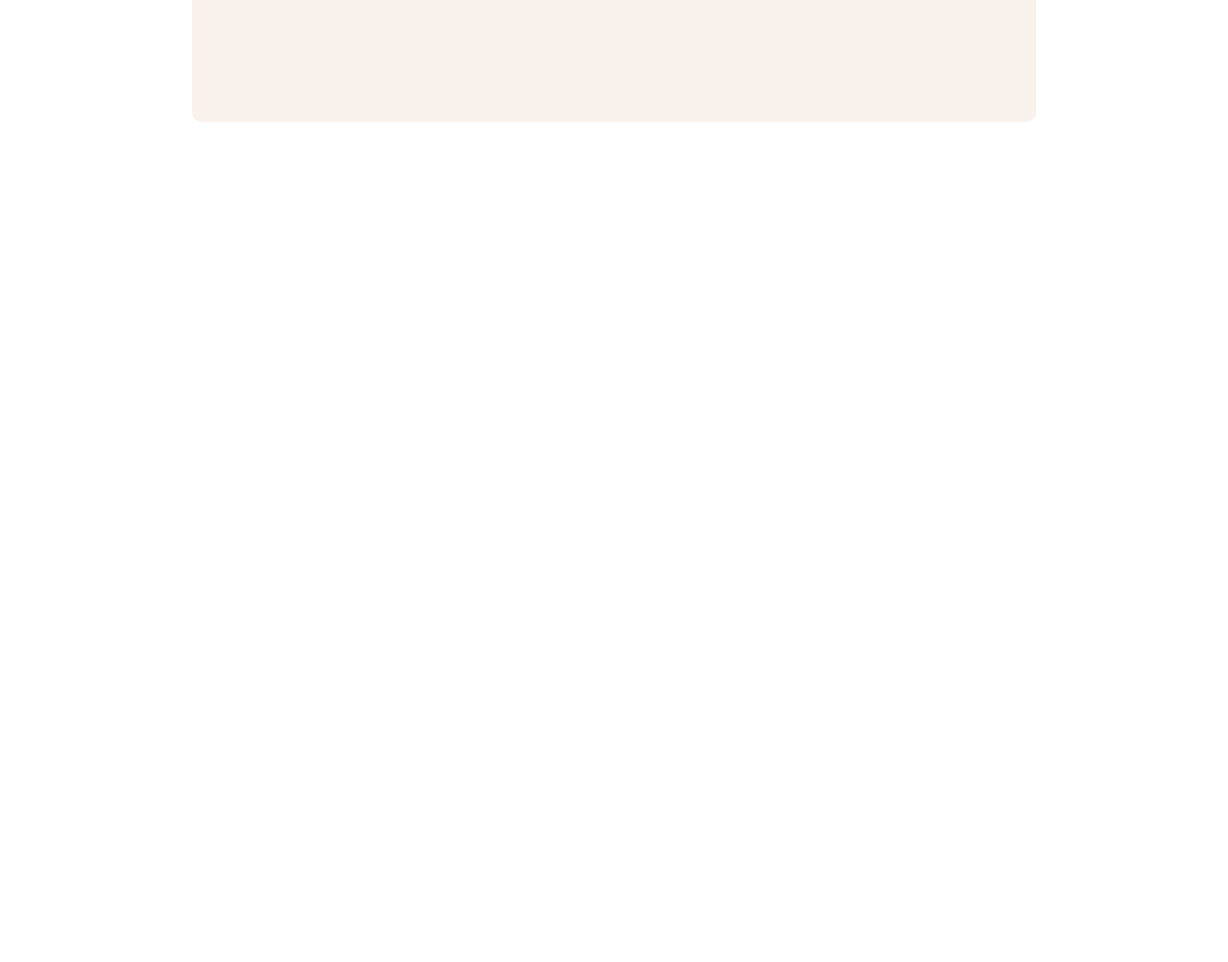
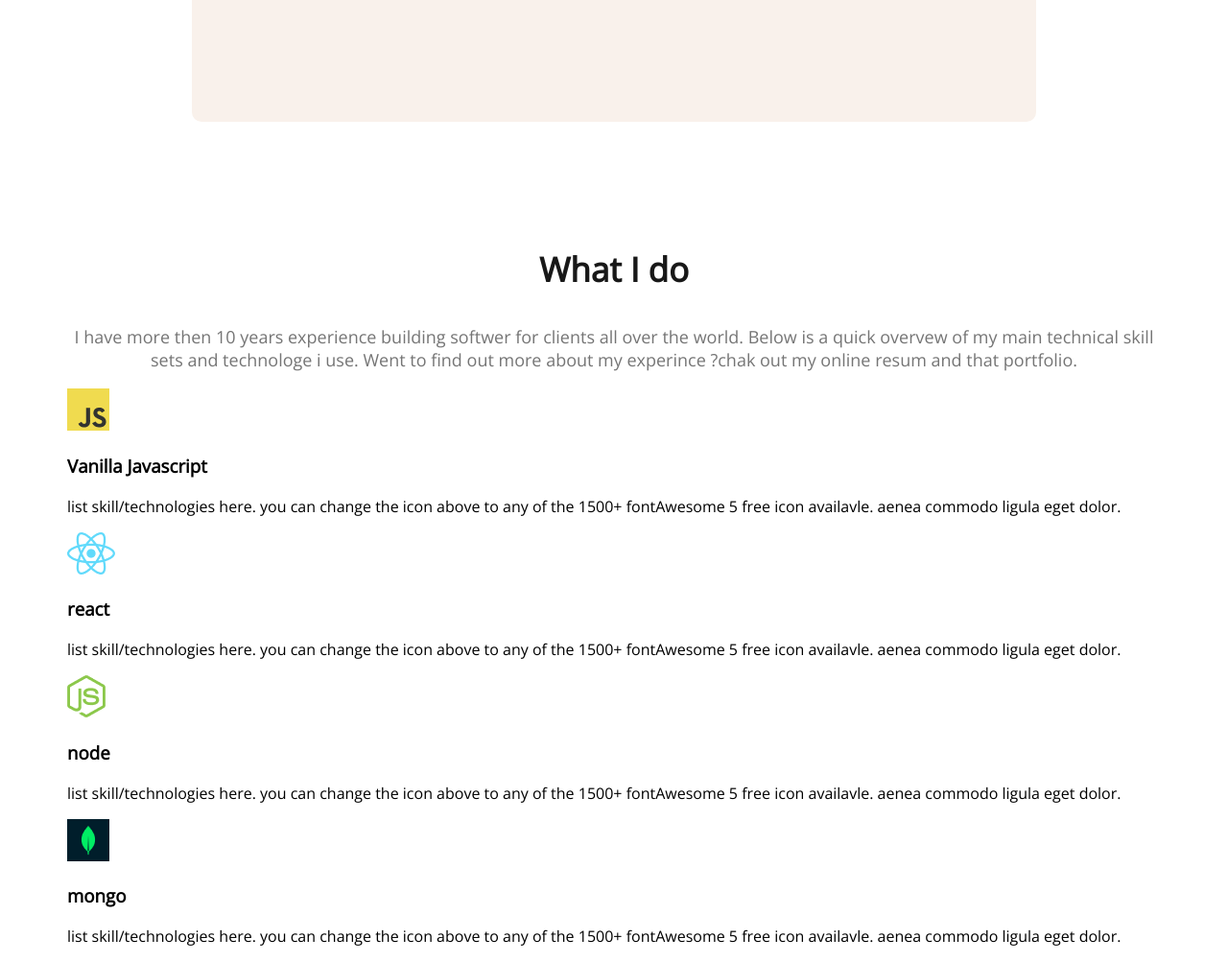
Before and after one commit to ashadujjamanashik/web-developer-protfolio, a plain HTML site: page index.html in a window 1280 px wide. Shown: the part 1364-2367 px from the top of the page at 96% size. Before the commit the page ends 1621 px from the top, so only its background shows below. Drawn offline with nearby package versions, Linux system fonts and the light colour scheme.

Commit message:
skill container

```diff
--- a/index.html
+++ b/index.html
@@ -62,6 +62,44 @@
   </div>
 
    </section>
+   <section>
+    <h3 class="section-title">What I do</h3>
+    <p id="" class="section-discription">I have more then 10 years experience building softwer for clients all over the world.
+        Below is a quick overvew of my main technical skill sets and technologe i use.
+         Went to find out more about my experince ?chak out my online resum and that portfolio.
+        </p>
+        <div class="skill-contain">
+            <div class="skill">
+                <img src="img11/js.png" alt="">
+                <h3 class="skill-title">Vanilla Javascript</h3>
+                <p class="skill-description">list skill/technologies here.
+                    you can change the icon above to any of the 1500+ fontAwesome 5 free icon availavle.
+                    aenea commodo ligula eget dolor.
+                </p>
+            </div>
+            <div class="skill">
+                <img src="img11/react.png" alt="">
+                <h3 class="skill-title">react</h3>
+                <p class="skill-description">list skill/technologies here.
+                    you can change the icon above to any of the 1500+ fontAwesome 5 free icon availavle.
+                    aenea commodo ligula eget dolor.</p>
+            </div>
+            <div class="skill">
+                <img src="img11/nodejs.png" alt="">
+                <h3 class="skill-title">node</h3>
+                <p class="skill-description">list skill/technologies here.
+                    you can change the icon above to any of the 1500+ fontAwesome 5 free icon availavle.
+                    aenea commodo ligula eget dolor.</p>
+            </div>
+            <div class="skill">
+                <img src="img11/mongo.png" alt="">
+                <h3 class="skill-title">mongo</h3>
+                <p class="skill-description">list skill/technologies here.
+                    you can change the icon above to any of the 1500+ fontAwesome 5 free icon availavle.
+                    aenea commodo ligula eget dolor.</p>
+            </div>
+        </div>
+   </section>
 
     </main>
     <footer>
--- a/styles/web.css
+++ b/styles/web.css
@@ -107,3 +107,6 @@ nav a{
     display: flex;
     justify-content: space-around;
 }
+#What-I-do-discription{
+    padding: 30px 150px;
+}
```
Also changed, not shown: img11/facebook.png (added), img11/insta.png (added), img11/js.png (added), img11/mongo.png (added), img11/nodejs.png (added), img11/react.png (added), img11/twitter.png (added).
